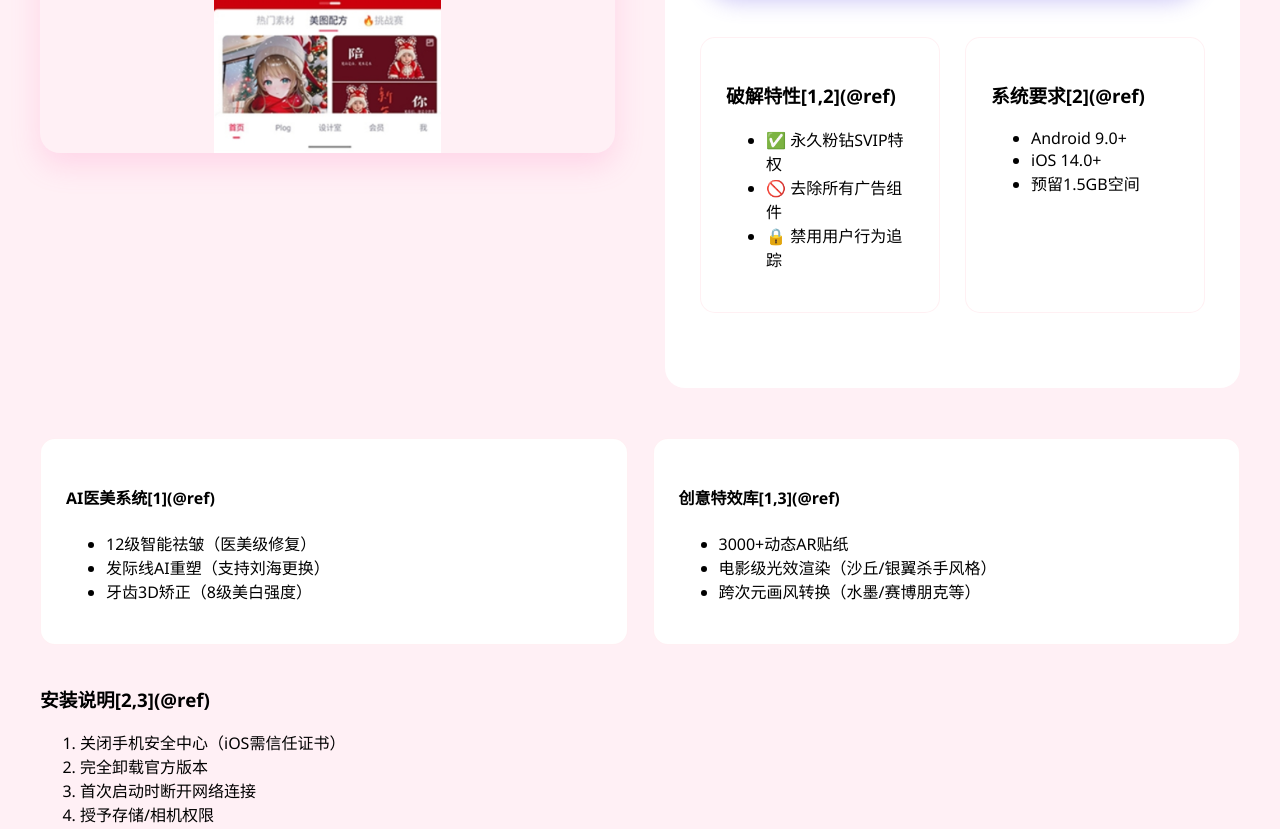
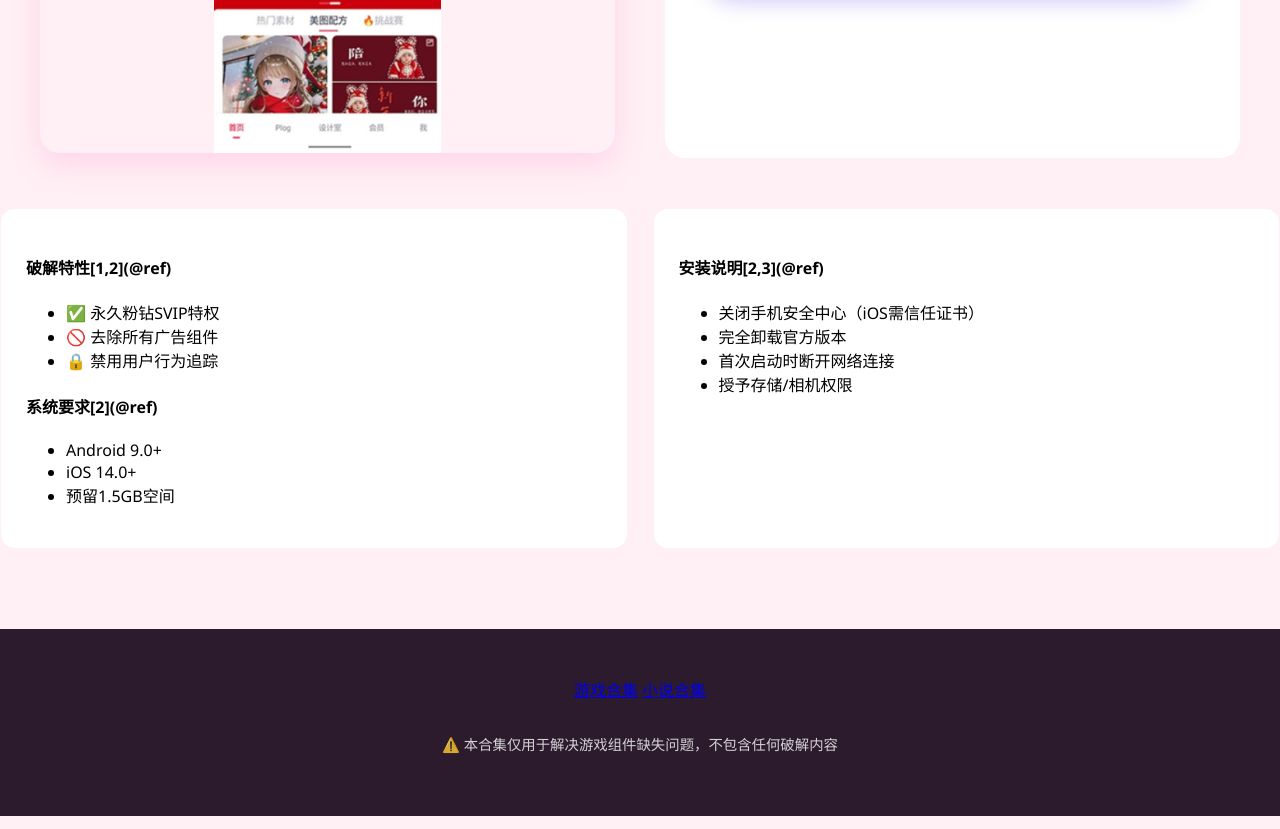
Before and after one commit to meituapp/meituapp.github.io, a plain HTML site: page index.html in a window 1280 px wide. Shown: the part 562-1391 px from the top of the page. Drawn offline with Linux system fonts and the light colour scheme; a script that the page names is missing.

Commit message:
Update index.html

```diff
--- a/index.html
+++ b/index.html
@@ -130,8 +130,6 @@
             margin-top: 2rem;
         }
     </style>
-    <script charset="UTF-8" id="LA_COLLECT" src="//sdk.51.la/js-sdk-pro.min.js"></script>
-<script>LA.init({id:"3LWkYmdQKyZoWxn7",ck:"3LWkYmdQKyZoWxn7"})</script>
 </head>
 <body>
     <header class="header">
@@ -159,57 +157,40 @@
                         ⚡ 百度网盘下载（提取码：pqut）
                     </a>
                 </div>
+                </div>
+            </div>
+        </div>
+
+
 
         <div class="feature-grid">
             <div class="feature-card">
-                        <h3>破解特性[1,2](@ref)</h3>
+                <h4>破解特性[1,2](@ref)</h4>
                 <ul>
                             <li>✅ 永久粉钻SVIP特权</li>
                             <li>🚫 去除所有广告组件</li>
                             <li>🔒 禁用用户行为追踪</li>
+
                 </ul>
-                    </div>
-                    <div class="feature-card">
-                        <h3>系统要求[2](@ref)</h3>
+                <h4>系统要求[2](@ref)</h4>
                 <ul>
                             <li>Android 9.0+</li>
                             <li>iOS 14.0+</li>
                             <li>预留1.5GB空间</li>
                 </ul>
-                    </div>
-                </div>
-            </div>
-        </div>
 
-        <div class="feature-grid">
-            <div class="feature-card">
-                <h4>AI医美系统[1](@ref)</h4>
-                <ul>
-                    <li>12级智能祛皱（医美级修复）</li>
-                    <li>发际线AI重塑（支持刘海更换）</li>
-                    <li>牙齿3D矫正（8级美白强度）</li>
-                </ul>
             </div>
             <div class="feature-card">
-                <h4>创意特效库[1,3](@ref)</h4>
+                <h4>安装说明[2,3](@ref)</h4>
                 <ul>
-                    <li>3000+动态AR贴纸</li>
-                    <li>电影级光效渲染（沙丘/银翼杀手风格）</li>
-                    <li>跨次元画风转换（水墨/赛博朋克等）</li>
-                </ul>
-            </div>
-        </div>
-
-        <div class="installation-guide">
-            <h3>安装说明[2,3](@ref)</h3>
-            <ol>
                 <li>关闭手机安全中心（iOS需信任证书）</li>
                 <li>完全卸载官方版本</li>
                 <li>首次启动时断开网络连接</li>
                 <li>授予存储/相机权限</li>
-            </ol>
+                </ul>
             </div>
-    </div>
+
+        </div>    </div>
 
   <footer>
         <div class="footer-container">
```
Lines whose indentation alone changed are shown as unchanged.
